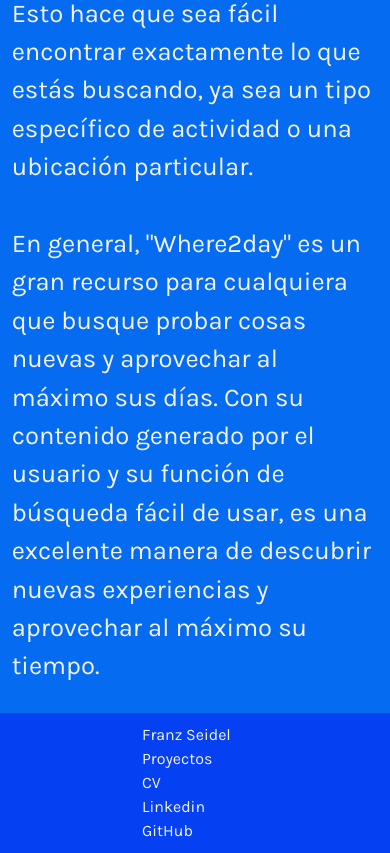
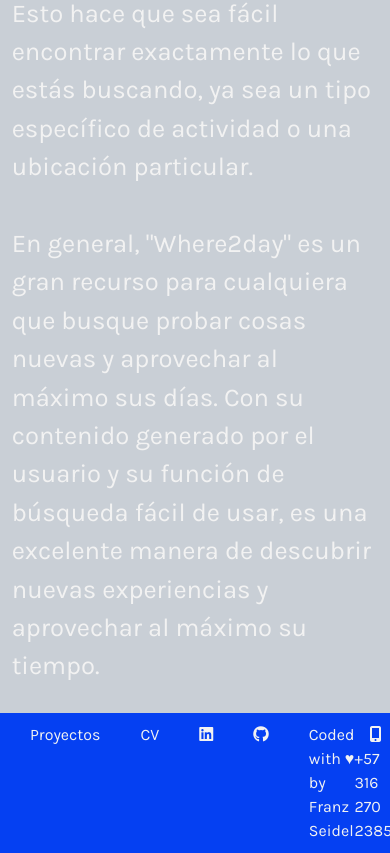
Before and after one commit to franz8818/Portfolio, a React (Vite) app: page /proyectW2d in a window 390 px wide. Shown: the part 4772-5625 px from the top of the page. Built offline with nearby package versions, Linux system fonts and the light colour scheme.

Commit message:
responsive 4.0

```diff
--- a/index.html
+++ b/index.html
@@ -11,7 +11,7 @@
     <!-- Iconos personalizado - Favicon & font-awesome -->
     <link rel="icon" type="image/x-icon" href="src/assets/code-slash.svg">
     <link rel="stylesheet" href="https://cdnjs.cloudflare.com/ajax/libs/font-awesome/6.4.2/css/all.min.css" integrity="sha512-z3gLpd7yknf1YoNbCzqRKc4qyor8gaKU1qmn+CShxbuBusANI9QpRohGBreCFkKxLhei6S9CQXFEbbKuqLg0DA==" crossorigin="anonymous" referrerpolicy="no-referrer" />
-    <!-- Boostrap -->
+    <!-- Boostrap -CSS -->
     <link href="https://cdn.jsdelivr.net/npm/bootstrap@5.3.2/dist/css/bootstrap.min.css" rel="stylesheet" integrity="sha384-T3c6CoIi6uLrA9TneNEoa7RxnatzjcDSCmG1MXxSR1GAsXEV/Dwwykc2MPK8M2HN" crossorigin="anonymous">
     <!-- Google Fonts -->
     <link rel="preconnect" href="https://fonts.googleapis.com">
--- a/src/components/cv.jsx
+++ b/src/components/cv.jsx
@@ -37,7 +37,7 @@ function Cv() {
                     <div className="contacto" style={{ width: '380px' }}>
                         <div style={contactoStyles}>
                             <h2 style={{ fontSize: '0.4em', textAlign: 'center', margin: '0 auto' }}><i className="fa-regular fa-envelope" style={{ color: 'var(--white-)', marginRight: "5px" }}></i>franz8818@gmail.com</h2>
-                            <h2 style={{ fontSize: '0.4em', marginTop: "5px", textAlign: 'center', margin: '0 auto' }}><i className="fa-solid fa-mobile-screen-button" style={{ color: 'var(--white-)', marginRight: "5px" }}></i>+573162702385</h2>
+                            <h2 style={{ fontSize: '0.4em', marginTop: "5px", textAlign: 'center', margin: '0 auto' }}><i className="fa-solid fa-mobile-screen-button" style={{ color: 'var(--white-)', marginRight: "5px" }}></i>+57 316 270 2385</h2>
                             <div style={iconStyles}>
                                 <a href="https://www.linkedin.com/in/franz8818/" target="_blank"><i className="fa-brands fa-linkedin" style={{ color: 'var(--white-)' }}></i></a>
                                 <a href="https://github.com/franz8818" target="_blank"><i className="fa-brands fa-github" style={{ color: 'var(--white-)' }}></i></a>
--- a/src/components/footer.jsx
+++ b/src/components/footer.jsx
@@ -4,41 +4,43 @@ import { Link } from 'react-router-dom';
 function Footer() {
     return (
         <section className="footer">
-            <div className="container">
-                <div className="row">
-                <div className="col">
-                <Link className="navbar-brand" to="/">Franz Seidel</Link>
-                </div>
-                    <div className="col">
-                        <a className="nav-link" aria-current="page" href="#">
+            <div className="flex-container">
+            <div className="nav-div">
+                <div className="div-link">
+                    <a className="foo-link" aria-current="page" href="#">
                         Proyectos
                     </a>
                 </div>
-                    <div className="col">
-                        <Link className="nav-link" to="/cv">
+                <div className="div-link">
+                    <Link className="foo-link" to="/cv">
                         CV
                     </Link>
                 </div>
-                    <div className="col">
+                <div className="div-link">
                     <a
-                            className="nav-link"
+                        className="foo-link"
                         href="https://www.linkedin.com/in/franz8818/"
                         target="_blank"
                         rel="noopener noreferrer"
                     >
-                            Linkedin
+                        <i className="fa-brands fa-linkedin"></i>
                     </a>
                 </div>
-                    <div className="col">
+                <div className="div-link">
                     <a
-                            className="nav-link"
+                        className="foo-link"
                         href="https://github.com/franz8818"
                         target="_blank"
                         rel="noopener noreferrer"
                     >
-                            GitHub
+                        <i className="fa-brands fa-github"></i>
                     </a>
                 </div>
+            </div>
+            Coded with ♥︎ by Franz Seidel
+                <div className="contact-div">
+                <div><i className="cel fa-solid fa-mobile-screen-button"></i>+57 316 270 2385</div>
+                <div><i className="mail fa-regular fa-envelope"></i>franz8818@gmail.com</div>
                 </div>
             </div>
         </section>
--- a/src/components/techs.jsx
+++ b/src/components/techs.jsx
@@ -2,7 +2,7 @@ function Info() {
     return (
         <>
             <section className="techs">
-                <div className="tech-icons container">
+                <div className="tech-icons">
                 <h2 className='title'>Tecnologías</h2>
                     <div className="row justify-content-center align-items-center">
                         <div className="col-6 col-md-3">
--- a/src/styles/colors.css
+++ b/src/styles/colors.css
@@ -3,8 +3,9 @@
 :root{
     --white-: #F2F2F2;
     --black-: #030F26;
-    --blue-: #0540F2;
     --shadow-: #777b81;
     --light-: #5E9FF2;
+    --blue-: #0540F2;
     --bluer-: #056CF2;
+    --blu-: #c9cfd6;
 }
--- a/src/styles/styles.css
+++ b/src/styles/styles.css
@@ -1,7 +1,7 @@
 /* -----VISTA GENERAL--------------------------------------------------------------------------------------------------- */
 
 .container {
-  max-width: 1200px;
+  max-width: 1328px;
   /* Ancho maximo */
   margin: 0 auto;
   /* Se centra */
@@ -17,33 +17,46 @@
 /* -----NAVBAR--------------------------------------------------------------------------------------------------- */
 
 .navbar {
-  max-width: 515px; /* Ancho maximo */
-  margin: 40px auto; /* Margen de arriba-abajo & margen al centro */
-  background-color: var(--blue-); /* Fondo del nav */
-  border-radius: 15px; /* Borde circular */
-  font-family: 'Karla', sans-serif; /* Tipografía */
-  font-size: 1.0em; /* Tamaño tipografía */
-  box-shadow: 0 4px 8px rgba(0, 0, 0, 0.2); /* Sombra con desplazamiento x=0, y=4px, desenfoque=8px y color RGBA */
-  transition: box-shadow 0.3s ease; /* Efecto de transición suave en la sombra */
+  max-width: 515px;
+  /* Ancho maximo */
+  margin: 40px auto;
+  /* Margen de arriba-abajo & margen al centro */
+  background-color: var(--blue-);
+  /* Fondo del nav */
+  border-radius: 15px;
+  /* Borde circular */
+  font-family: 'Karla', sans-serif;
+  /* Tipografía */
+  font-size: 1.0em;
+  /* Tamaño tipografía */
+  box-shadow: 0 4px 8px rgba(0, 0, 0, 0.2);
+  /* Sombra con desplazamiento x=0, y=4px, desenfoque=8px y color RGBA */
+  transition: box-shadow 0.3s ease;
+  /* Efecto de transición suave en la sombra */
 }
 
-.navbar-brand  {
-  color:var(--white-);
+.navbar-brand {
+  color: var(--white-);
 }
 
 .navbar-nav .nav-link {
-  color: var(--white-); /* Cambia el color del texto a blanco (#F2F2F2) */
+  color: var(--white-);
+  /* Cambia el color del texto a blanco (#F2F2F2) */
   text-decoration: none;
 }
 
 .navbar-brand:hover {
-  color: var(--white-); /* Cambia el color del texto al pasar el mouse */
-  text-decoration: none; /* Elimina la subraya al pasar el mouse */
+  color: var(--white-);
+  /* Cambia el color del texto al pasar el mouse */
+  text-decoration: none;
+  /* Elimina la subraya al pasar el mouse */
 }
 
 .navbar-nav a.nav-link:hover {
-  color: var(--white-); /* Cambia el color del texto al pasar el mouse */
-  text-decoration: none; /* Elimina la subraya al pasar el mouse */
+  color: var(--white-);
+  /* Cambia el color del texto al pasar el mouse */
+  text-decoration: none;
+  /* Elimina la subraya al pasar el mouse */
 }
 
 .navbar-brand:visited,
@@ -54,19 +67,28 @@
 
 /* BOTON DE CONTACTO */
 .contact-btn {
-  color: var(--black-); /* Color tipografía */
-  background-color: var(--white-); /* Fondo del boton */
-  border: 5px solid var(--white-); /* Borde solido*/
-  border-radius: 15px; /* Borde circular */
-  margin-left: 10px; /* Derecha a Izquierda */
+  color: var(--black-);
+  /* Color tipografía */
+  background-color: var(--white-);
+  /* Fondo del boton */
+  border: 5px solid var(--white-);
+  /* Borde solido*/
+  border-radius: 15px;
+  /* Borde circular */
+  margin-left: 10px;
+  /* Derecha a Izquierda */
 }
 
 /* -----HERO--------------------------------------------------------------------------------------------------- */
 
 .hero {
-  margin: 100px 50px;
+  margin: 100px 10px;
+  padding: 0px 5px;
 }
 
+.hero-intro {
+  padding: 30px;
+}
 
 .hero-principal h3 {
   color: var(--shadow-);
@@ -74,30 +96,49 @@
   text-align: left;
 }
 
-.hero-principal h1{
+.hero-principal h1 {
   font-weight: 700;
-font-size: 3.8em; /* Tamaño tipografía */
+  font-size: 3.8em;
   text-align: left;
   color: var(--black-);
 }
 
-.hero-principal p{
+.hero-principal p {
   color: var(--shadow-);
   font-weight: 500;
-  font-size: 1.8em; /* Tamaño tipografía */
+  font-size: 1.8em;
   text-align: left;
+}
+
+.certi{
+display: flex;
+justify-content: center;
+margin-right: 120px;
+}
+
+.hero-certi img {
+  width: 120px;
+  height: auto;
+  margin-left: 60px;
+}
+
+.hero-certi-uade img{
+  width: 120px;
+  height: auto;
+  margin-left: 60px;
+  margin-top: 20px;
 }
 
 /* FOTO PERFIL */
 .perfil {
-  max-width: 400px;
-  /* Establece un ancho máximo para la imagen si es necesario */
+  width: 335px; /* Establece un ancho máximo para la imagen si es necesario */
+  margin-top: 50px;
 }
 
 /* ------PROYECTS------------------------------------------------------------------------------------------------------------ */
-.section.proyects {
-  padding: 0;
-  margin: 0;
+.proyects {
+  margin: 100px 10px;
+  padding: 0px 5px;
 }
 
 .title {
@@ -108,41 +149,36 @@ color: var(--black-);
   text-align: center;
 }
 
-.proyects {
-  padding: 20px;
-  margin-left: 50px;
-}
-
-
 .card {
   background-color: var(--white-);
   color: var(--black-);
-  border: 1.3px solid ;
+  border: 1.3px solid;
   border-radius: 20px;
   font-size: 1.1em;
-  width: 300px;
-  height: 440px;
-  box-shadow: 0 4px 8px rgba(0, 0, 0, 0.2); /* Sombra con desplazamiento x=0, y=4px, desenfoque=8px y color RGBA */
-  transition: box-shadow 0.3s ease; /* Efecto de transición suave en la sombra */
+  width: 405px;
+  height: 470px;
+  box-shadow: 0 4px 8px rgba(0, 0, 0, 0.2);
+  /* Sombra con desplazamiento x=0, y=4px, desenfoque=8px y color RGBA */
+  transition: box-shadow 0.3s ease;
+  /* Efecto de transición suave en la sombra */
 }
-
 
 .card-link:hover {
   filter: brightness(80%);
   transition: filter 0.3s ease;
 }
 
-
-.img-proyects{
+.img-proyects {
   border-radius: 20px 20px 0px 0px;
 }
 
-.card-body{
-padding: 20px 8px 8px;
+.card-body {
+  padding: 20px 8px;
 }
 
 .shields img {
   margin-right: 10px;
+  padding: 3px;
 }
 
 /* -----PROYECTS INFO--------------------------------------------------------------------------------------------------- */
@@ -154,41 +190,44 @@ padding: 20px 8px 8px;
 .intro-details h1 {
   font-weight: 700;
   color: var(--black-);
-  font-size: 4em; /* Tamaño tipografía */
+  font-size: 4em;
 }
 
 .intro-details h4 {
   color: var(--shadow-);
-  font-size: 2.8em; /* Tamaño tipografía */
+  font-size: 2.8em;
 }
 
 .intro-details h5 {
   color: var(--shadow-);
   margin-top: 50px;
   font-weight: 500;
-  font-size: 2em; /* Tamaño tipografía */
+  font-size: 2em;
 }
 
 .intro-details h6 {
   font-size: 1.6em;
 }
 
-.repo-link{
+.repo-link {
   color: var(--shadow-);
-  font-size: 1.2em; /* Tamaño tipografía */
+  font-size: 1.2em;
 }
 
 .intro-proyects {
   width: 480px;
   height: auto;
   margin: 50px 0px 5px 2px;
-  border-radius: 20px; /* Bordes redondeados, ajusta según tus preferencias */
-  box-shadow: 0 4px 8px rgba(0, 0, 0, 0.2); /* Sombra con desplazamiento x=0, y=4px, desenfoque=8px y color RGBA */
-  transition: box-shadow 0.3s ease; /* Efecto de transición suave en la sombra */
+  border-radius: 20px;
+  /* Bordes redondeados, ajusta según tus preferencias */
+  box-shadow: 0 4px 8px rgba(0, 0, 0, 0.2);
+  /* Sombra con desplazamiento x=0, y=4px, desenfoque=8px y color RGBA */
+  transition: box-shadow 0.3s ease;
+  /* Efecto de transición suave en la sombra */
 }
 
 .intro {
-  background-color: var(--bluer-);
+  background-color: var(--blu-);
 }
 
 .info-text {
@@ -202,22 +241,25 @@ padding: 20px 8px 8px;
   display: flex;
   align-items: center;
   justify-content: center;
-    height: 10%; /* Ajusta según sea necesario */
+  height: 10%;
 }
 
 
 /* -----TECHS--------------------------------------------------------------------------------------------------- */
 
 .techs {
-  margin-top: 80px; /* Ajusta el valor según sea necesario */
-  margin-bottom: 30px; /* Ajusta el valor según sea necesario */
+  margin: 100px 10px;
+  padding: 0px 5px;
+  /* Ajusta el valor según sea necesario */
   /* border: 5px solid var(--bluer-);  Borde solido
   border-radius: 15px;  Borde circular */
 }
 
 .tech-icons img {
-    max-width: 45%; /* Establece el ancho máximo al 100% del contenedor */
-    height: auto; /* Mantiene la proporción original de la imagen */
+  max-width: 45%;
+  /* Establece el ancho máximo al 100% del contenedor */
+  height: auto;
+  /* Mantiene la proporción original de la imagen */
 }
 
 .icon-box {
@@ -230,15 +272,15 @@ padding: 20px 8px 8px;
 
 /* -----CONTACT--------------------------------------------------------------------------------------------------- */
 
-.contact-container {
+.contact {
   display: flex;
-  align-items: center;
   justify-content: center;
-  margin: 160px;
+  margin: 120px 10px;
+  padding: 0px 5px;
 }
-
-.contact {
-  border: none;
+.contact-box {
+  margin: 160px 10px;
+  padding: 0px 5px;
 }
 
 .contact h4 {
@@ -262,19 +304,43 @@ padding: 20px 8px 8px;
 
 .footer {
   background-color: var(--blue-);
-  padding: 10px; /* Ajusta el relleno según tus necesidades */
-  color: var(--white-); /* Ajusta el color del texto según tus necesidades */
+  padding: 10px;
+  /* Reyeno */
+  color: var(--white-);
+  /* ColorFont */
 }
 
-.footer .row {
-  margin-left: 80px;
-  margin-right: 60px;
+.flex-container {
+  display: flex;
+  margin-left: 20px;
+  margin-right: 20px;
+  justify-content: space-between;
 }
 
-.footer .col {
-  padding: 0 40px;
+.nav-div {
+  display: flex;
 }
 
-.footer .nav-link{
-  color: var(--white-); /* Ajusta el color del texto según tus necesidades */
+.foo-link {
+  margin-right: 40px;
+  color: var(--white-);
 }
+
+.contact-div{
+  margin-right: 40px;
+  display: flex;
+}
+
+.contact-div{
+  margin-right: 5px;
+}
+
+.mail {
+  margin-left: 15px;
+  margin-right: 5px;
+}
+
+.cel {
+  margin-left: 15px;
+  margin-right: 5px;
+}
```
Also changed, not shown: src/App.jsx (+11 -0 lines), src/components/contact.jsx (+4 -4 lines), src/components/proyects.jsx (+3 -4 lines), src/main.jsx (+26 -3 lines), src/styles/common.css (+13 -0 lines), src/styles/media.css (+13 -4 lines). Lines whose indentation alone changed are shown as unchanged.
